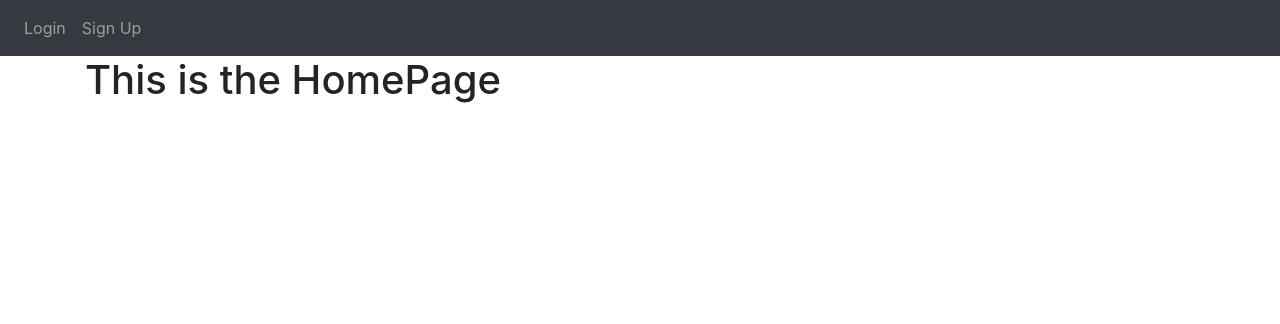
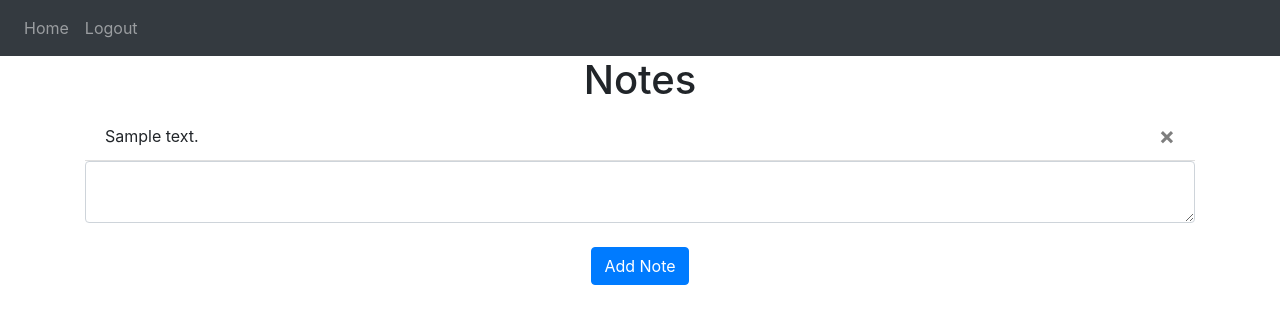
Before and after one commit to Mathias007/python-website, a Flask app: template website/templates/home.html in a window 1280 px wide. Shown: the top 324 px of the page. Run offline with Flask 3, Linux system fonts and the light colour scheme; the template is opened without the code that fills it: values that come from a table or form of the project are taken from there, others are empty; tables that the repository leaves empty hold one stand-in row (values such as "Sample post"); some libraries are stand-ins or nearby versions.

Commit message:
Handle adding and removing notes.

```diff
--- a/website/static/index.js
+++ b/website/static/index.js
@@ -0,0 +1,8 @@
+function deleteNote(noteId) {
+    fetch('/delete-note', {
+        method: 'POST',
+        body: JSON.stringify({ noteId: noteId })
+    }).then((_res) => {
+        window.location.href = "/";
+    });
+}
--- a/website/templates/base.html
+++ b/website/templates/base.html
@@ -29,7 +29,7 @@
         <div class="collapse navbar-collapse" id="navbar">
             <div class="navbar-nav">
                 {% if user.is_authenticated %}
-                <a class="nav-item nav-link" id="home" href="/home">Home</a>
+                <a class="nav-item nav-link" id="home" href="/">Home</a>
                 <a class="nav-item nav-link" id="logout" href="/logout">Logout</a>
                 {% else %}
                 <a class="nav-item nav-link" id="login" href="/login">Login</a>
--- a/website/templates/home.html
+++ b/website/templates/home.html
@@ -1,5 +1,21 @@
 {% extends "base.html" %} {% block title %}Home{% endblock %}
 
 {% block content %}
-<h1>This is the HomePage</h1>
+<h1 align="center">Notes</h1>
+<ul class="list-group list-group-flush" id="notes">
+    {% for note in user.notes %}
+    <li class="list-group-item">{{ note.text }}
+        <button type="button" class="close" onclick="deleteNote({{ note.id }})">
+            <span aria-hidden="true">&times;</span>
+        </button>
+    </li>
+    {% endfor %}
+</ul>
+<form method="POST">
+    <textarea name="note" id="note" class="form-control"></textarea>
+    <br />
+    <div align="center">
+        <button type="submit" class="btn btn-primary">Add Note</button>
+    </div>
+</form>
 {% endblock %}
```
Also changed, not shown: website/views.py (+29 -2 lines).
